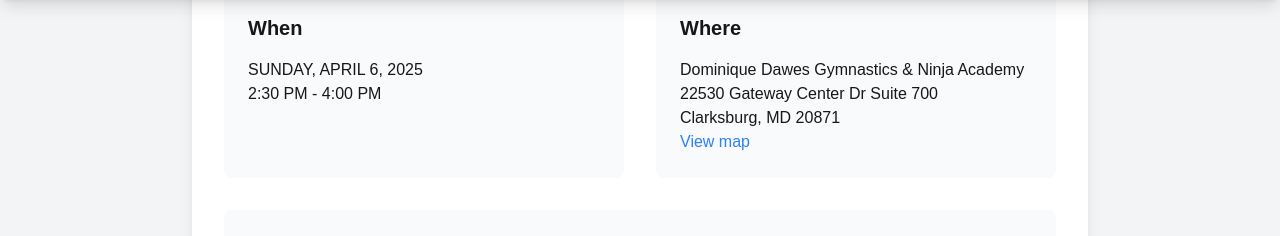
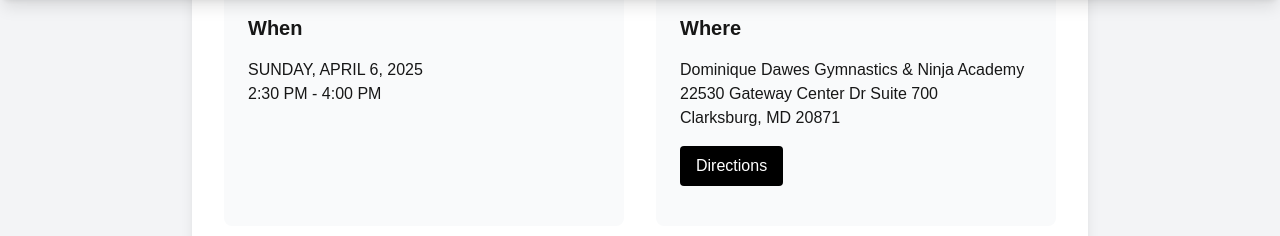
Before and after one commit to jonkiky/lareina-birthday, a Next.js app: page / in a window 1280 px wide. Shown: the part 800-1036 px from the top of the page. Built offline with nearby package versions, Linux system fonts and the light colour scheme; no server answers.

Commit message:
update the map

```diff
--- a/package.json
+++ b/package.json
@@ -9,6 +9,8 @@
     "lint": "next lint"
   },
   "dependencies": {
+    "@fortawesome/free-solid-svg-icons": "^6.7.2",
+    "@fortawesome/react-fontawesome": "^0.2.2",
     "googleapis": "^146.0.0",
     "next": "15.2.1",
     "postcss": "^8.5.3",
--- a/src/app/page.tsx
+++ b/src/app/page.tsx
@@ -2,6 +2,8 @@
 
 import { useState, useEffect } from "react";
 import Image from "next/image";
+import { FontAwesomeIcon } from "@fortawesome/react-fontawesome";
+import { faDirections } from "@fortawesome/free-solid-svg-icons";
 
 export default function Home() {
   const [isModalOpen, setIsModalOpen] = useState(false);
@@ -127,7 +129,11 @@
             <p>Dominique Dawes Gymnastics & Ninja Academy</p>
             <p>22530 Gateway Center Dr Suite 700 </p>
             <p>Clarksburg, MD 20871</p>
-            <a href="https://www.google.com/maps?q=22530+Gateway+Center+Dr+Suite+700,+Clarksburg,+MD+20871" className="text-blue-500 hover:underline" target="_blank" rel="noopener noreferrer">View map</a>
+            <a href="https://www.google.com/maps?q=22530+Gateway+Center+Dr+Suite+700,+Clarksburg,+MD+20871" target="_blank" rel="noopener noreferrer">
+                <button className="bg-black text-white px-4 py-2 my-4 rounded hover:bg-gray-800">
+                Directions
+                </button>
+            </a>
           </div>
         </div>
         <div className="bg-gray-50 p-4 sm:p-6 rounded-lg mb-8">
@@ -291,7 +297,6 @@
             opacity: 0;
           }
         }
-
       `}</style>
       {cakes}
     </div>
```
Also changed, not shown: 1 other file (tests, documents, lock files or other folders).
